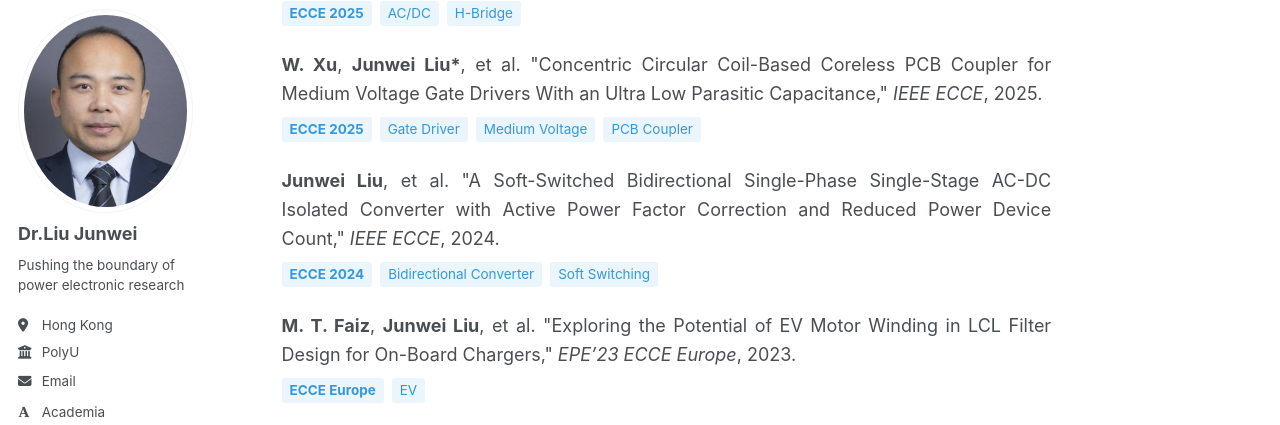
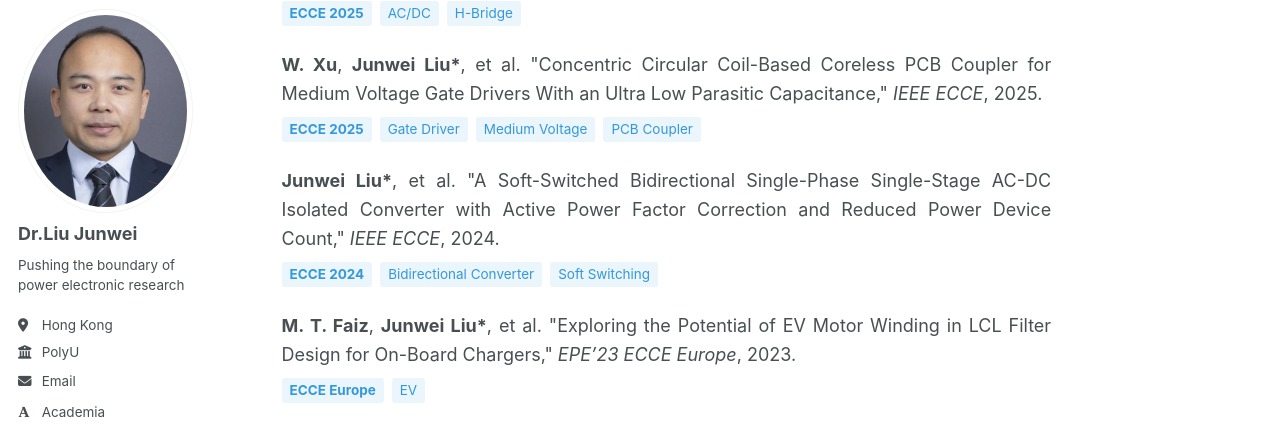
Before and after one commit to xuwenjie404/LiuJW, a Jekyll site: the page built from _pages/publications.html, in a window 1280 px wide and 900 px high, scrolled down 2690 px. Shown: the part 90-515 px from the top of the window. Built offline with Jekyll 4.4.1, drawn with Linux system fonts in a browser that asks for light colours; some web fonts are replaced; a script bundle is joined from its source files by our own code; library files that are not in the unit come from our copies.

Commit message:
fix sth error.

```diff
--- a/_pages/publications.html
+++ b/_pages/publications.html
@@ -205,7 +205,7 @@ author_profile: true
     </li>
 
     <li style="margin-bottom: 25px;">
-      <strong>Junwei Liu</strong>, et al. "A Soft-Switched Bidirectional Single-Phase Single-Stage AC-DC Isolated Converter with Active Power Factor Correction and Reduced Power Device Count," <em>IEEE ECCE</em>, 2024.
+      <strong>Junwei Liu*</strong>, et al. "A Soft-Switched Bidirectional Single-Phase Single-Stage AC-DC Isolated Converter with Active Power Factor Correction and Reduced Power Device Count," <em>IEEE ECCE</em>, 2024.
       <div style="margin-top: 8px; display: flex; gap: 8px; flex-wrap: wrap;">
         <span style="background-color: rgba(52, 152, 219, 0.1); color: #3498db; font-size: 0.75em; font-weight: bold; padding: 2px 8px; border-radius: 3px;">ECCE 2024</span>
         <span style="background-color: rgba(52, 152, 219, 0.1); color: #3498db; font-size: 0.75em; padding: 2px 8px; border-radius: 3px;">Bidirectional Converter</span>
@@ -214,7 +214,7 @@ author_profile: true
     </li>
 
     <li style="margin-bottom: 25px;">
-      <strong>M. T. Faiz</strong>, <strong>Junwei Liu</strong>, et al. "Exploring the Potential of EV Motor Winding in LCL Filter Design for On-Board Chargers," <em>EPE’23 ECCE Europe</em>, 2023.
+      <strong>M. T. Faiz</strong>, <strong>Junwei Liu*</strong>, et al. "Exploring the Potential of EV Motor Winding in LCL Filter Design for On-Board Chargers," <em>EPE’23 ECCE Europe</em>, 2023.
       <div style="margin-top: 8px; display: flex; gap: 8px; flex-wrap: wrap;">
         <span style="background-color: rgba(52, 152, 219, 0.1); color: #3498db; font-size: 0.75em; font-weight: bold; padding: 2px 8px; border-radius: 3px;">ECCE Europe</span>
         <span style="background-color: rgba(52, 152, 219, 0.1); color: #3498db; font-size: 0.75em; padding: 2px 8px; border-radius: 3px;">EV</span>
```
